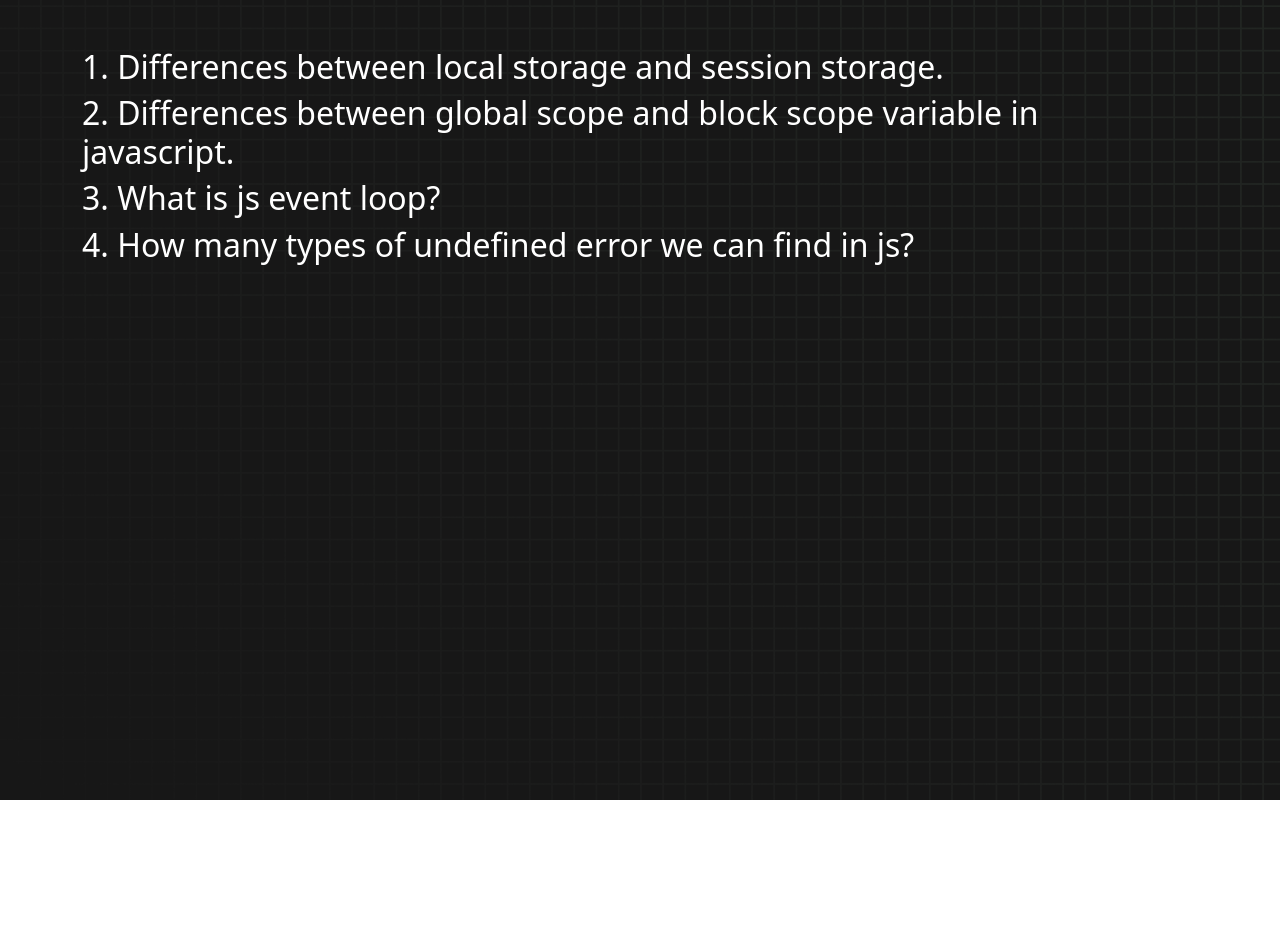
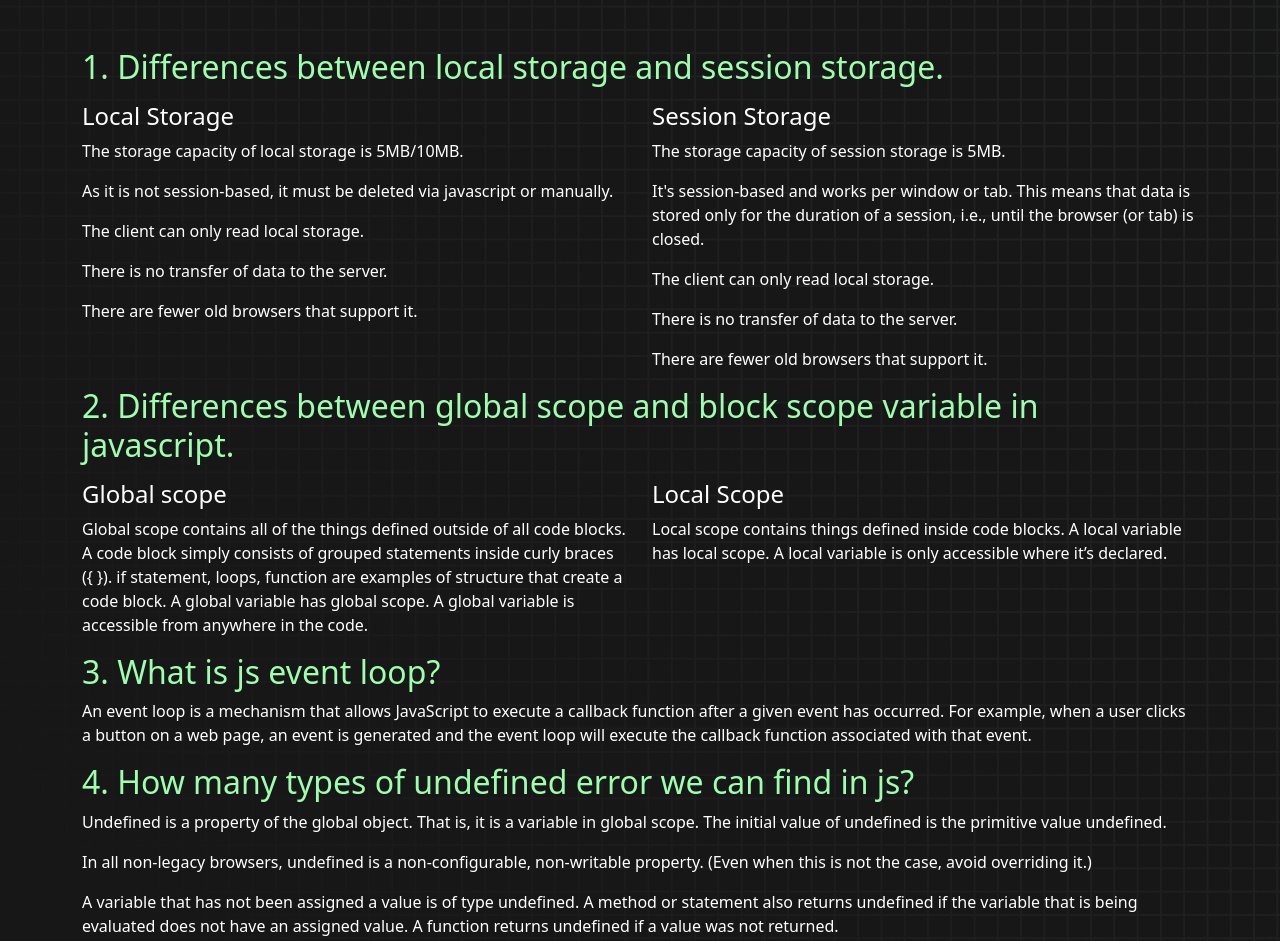
Before and after one commit to sojib-mondol/Speed-monster, a plain HTML site: page blog.html in a window 1280 px wide. Before the commit the page ends 800 px from the top, so only its background shows below. Drawn offline with nearby package versions, Linux system fonts and the light colour scheme.

Commit message:
blogs answer updated

```diff
--- a/blog.html
+++ b/blog.html
@@ -14,25 +14,66 @@
     />
     <!-- boostrap cdn -->
     <link href="https://cdn.jsdelivr.net/npm/bootstrap@5.0.2/dist/css/bootstrap.min.css" rel="stylesheet" integrity="sha384-EVSTQN3/azprG1Anm3QDgpJLIm9Nao0Yz1ztcQTwFspd3yD65VohhpuuCOmLASjC" crossorigin="anonymous">
+    <style>
+        h2{
+            color:  #9dffad;
+        }
+    </style>
 </head>
 <body>
 
     <section class="container mt-5 text-white">
         <div>
             <h2>1. Differences between local storage and session storage.</h2>
-            <h6></h6>
+            <div class="row mt-3">
+                <div class="col-6">
+                    <div>
+                        <h4>Local Storage</h4>
+                        <p>The storage capacity of local storage is 5MB/10MB.</p>
+                        <p>As it is not session-based, it must be deleted via javascript or manually.</p>
+                        <p>The client  can only read local storage.</p>
+                        <p>There is no transfer of data to the server.</p>
+                        <p>There are fewer old browsers that support it.</p>
+                    </div>
+                </div>
+                <div class="col-6">
+                    <div>
+                        <h4>Session Storage</h4>
+                        <p>The storage capacity of session storage is 5MB.</p>
+                        <p>It's session-based and works per window or tab. This means that data is stored only for the duration of a session, i.e., until the browser (or tab) is closed.</p>
+                        <p>The client can only read local storage.</p>
+                        <p>There is no transfer of data to the server.</p>
+                        <p>There are fewer old browsers that support it.</p>
+                    </div>
+                </div>
+            </div>
         </div>
         <div>
             <h2>2. Differences between global scope and block scope variable in javascript.</h2>
-            <h6></h6>
+            <div class="row mt-3">
+                <div class="col-6">
+                    <div>
+                        <h4>Global scope</h4>
+                        <p>Global scope contains all of the things defined outside of all code blocks. A code block simply consists of grouped statements inside curly braces ({ }). if statement, loops, function are examples of structure that create a code block. A global variable has global scope. A global variable is accessible from anywhere in the code.</p>
+                    </div>
+                </div>
+                <div class="col-6">
+                    <div>
+                        <h4>Local Scope</h4>
+                        <p>Local scope contains things defined inside code blocks. A local variable has local scope. A local variable is only accessible where it’s declared.</p>
+                    </div>
+                </div>
+            </div>
         </div>
         <div>
             <h2>3. What is js event loop?</h2>
-            <h6></h6>
+            <p>An event loop is a mechanism that allows JavaScript to execute a callback function after a given event has occurred. For example, when a user clicks a button on a web page, an event is generated and the event loop will execute the callback function associated with that event.</p>
         </div>
         <div>
             <h2>4. How many types of undefined error we can find in js?</h2>
-            <h6></h6>
+            <p>Undefined is a property of the global object. That is, it is a variable in global scope. The initial value of undefined is the primitive value undefined.</p>
+            <p>In all non-legacy browsers, undefined is a non-configurable, non-writable property. (Even when this is not the case, avoid overriding it.)</p>
+            <p>A variable that has not been assigned a value is of type undefined. A method or statement also returns undefined if the variable that is being evaluated does not have an assigned value. A function returns undefined if a value was not returned.</p>
         </div>
 
     </section>
```
